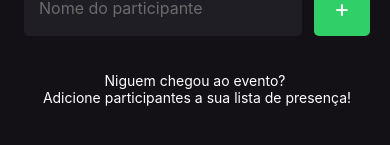
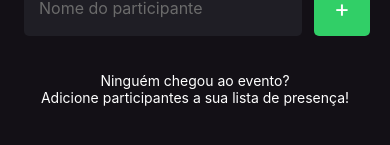
Before and after one commit to fernandolucasgsouza/ImHere, a React Native app: screen / in a window 390 px wide. Shown: the part 177-322 px from the top of the page. Built offline with nearby package versions, Linux system fonts and the light colour scheme.

Commit message:
implmentação da remoção do participante

```diff
--- a/src/screens/Home/index.tsx
+++ b/src/screens/Home/index.tsx
@@ -13,19 +13,33 @@ import { Participant } from "../../components/Participant";
 import { styles } from "./styles";
 
 export function Home() {
-  const  [participantsState, setParticpantsState] = useState<string[]>([]);
-  const  [participantNameState, setParticpantNameState] = useState<string>('');
+  const [participantsState, setParticpantsState] = useState<string[]>([]);
+  const [participantNameState, setParticpantNameState] = useState<string>("");
 
   function handlerParticipantAdd() {
-    if (participantNameState == '')
-      return
-    if(participantsState.includes(participantNameState))
-      return Alert.alert(`${participantNameState} já está cadastrado na lista!`)
-      setParticpantsState(prevState => [...prevState, participantNameState])
-    setParticpantNameState('');
+    if (participantNameState == "") return;
+    if (participantsState.includes(participantNameState))
+      return Alert.alert(
+        `${participantNameState} já está cadastrado na lista!`
+      );
+    setParticpantsState((prevState) => [...prevState, participantNameState]);
+    setParticpantNameState("");
   }
+
   function handlerParticipantRemove(id: number, name: string) {
-    console.log(`clicou em remove o participante: ${name} do id: ${id}`);
+    Alert.alert("Remover", `Deseja remover o participante ${name}?`, [
+      {
+        text: "Sim",
+        onPress: () =>
+          setParticpantsState((prevState) =>
+            prevState.filter((_, index) => id !== index)
+          ),
+      },
+      {
+        text: "Não",
+        style: "cancel",
+      },
+    ]);
   }
 
   return (
@@ -48,7 +62,6 @@ export function Home() {
       <FlatList
         data={participantsState}
         keyExtractor={(item) => item}
-        showsVerticalScrollIndicator={false}
         renderItem={({ item, index }) => (
           <Participant
             key={index}
@@ -57,10 +70,11 @@ export function Home() {
             onRemove={(index) => handlerParticipantRemove(index, item)}
           />
         )}
+        showsVerticalScrollIndicator={false}
         ListEmptyComponent={() => (
           <Text style={styles.listEmptyText}>
-            Niguem chegou ao evento?{"\n"} Adicione participantes a sua lista de
-            presença!
+            Ninguém chegou ao evento?{"\n"}
+            Adicione participantes a sua lista de presença!
           </Text>
         )}
       />
```
